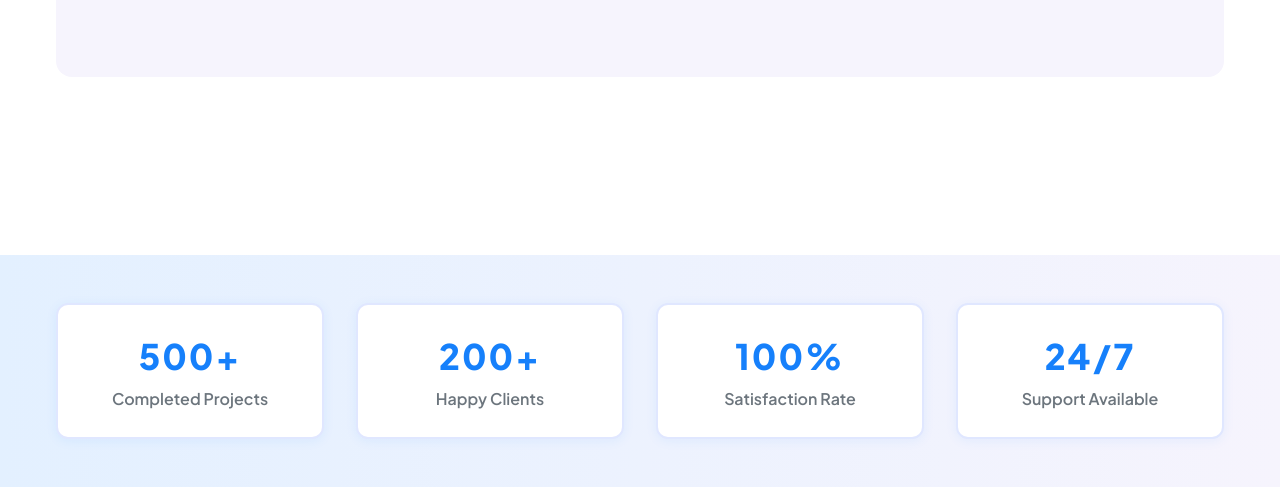
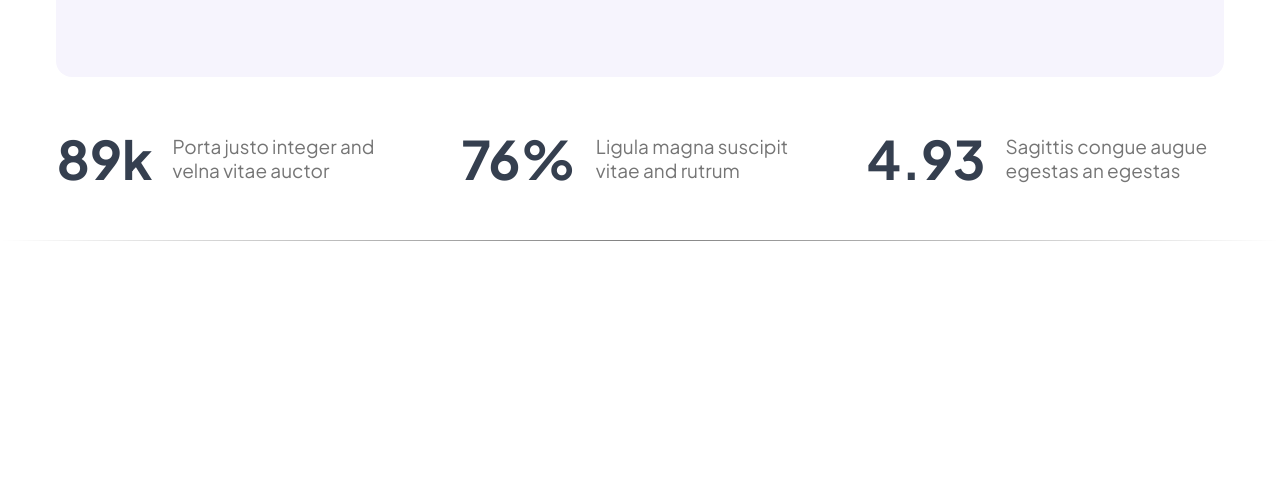
Before and after one commit to AsimRza/group-139_css, a plain HTML site: page index.html in a window 1280 px wide. Shown: the part 719-1206 px from the top of the page. After the commit the page ends 974 px from the top, so only its background shows below. Drawn offline with Linux system fonts and the light colour scheme.

Commit message:
Numbers page added

```diff
--- a/assets/css/main.css
+++ b/assets/css/main.css
@@ -328,43 +328,63 @@ button {
   }
 }
 
-.project-numbers {
-  background: linear-gradient(90deg, #e3f0ff 0%, #f6f4fd 100%);
+.numbers {
+  display: flex;
+  position: relative;
   padding: 48px 0;
+  justify-content: center;
+  align-items: center;
+  gap: 20px;
 }
 
-.project-numbers-row {
-  display: grid;
-  grid-template-columns: repeat(auto-fit, minmax(180px, 1fr));
-  gap: 32px;
+.numbers h2 {
+  font-size: 53px;
+  color: #353f4f;
+  margin-right: 20px;
 }
 
-.project-number-item {
-  background: #fff;
-  border: 2px solid #e0e7ff;
-  border-radius: 12px;
-  box-shadow: 0 2px 12px rgba(22, 128, 251, 0.07);
-  text-align: center;
-  padding: 28px 16px;
-  transition: transform 0.2s;
+.numbers p {
+  font-size: 19px;
+  color: #757575;
 }
 
-.project-number-item:hover {
-  transform: translateY(-8px) scale(1.04);
-  border-color: #1680fb;
+.number {
+  display: flex;
+  width: calc(100% / 3 - 15px);
+  margin-right: 20rpx;
+  justify-content: center;
+  align-items: center;
+  padding-inline: 14px;
 }
 
-.project-number-item h2 {
-  font-size: 2.2rem;
-  color: var(--blue-500);
-  margin-bottom: 10px;
-  font-weight: 800;
-  letter-spacing: 2px;
+hr {
+  border: none;
+  height: 1px;
+  background: linear-gradient(
+    to right,
+    transparent,
+    black,
+    transparent
+  );
+  border-radius: 4px;
+  opacity: 0.5;
 }
 
-.project-number-item p {
-  font-size: 1rem;
-  color: var(--black-300);
-  margin: 0;
-  font-weight: 600;
+@media (max-width: 768px) {
+  .numbers {
+    justify-content: center;
+    align-items: center;
+    flex-direction: column;
+    width: 600px;
+    column-gap: 40px;
+  }
+
+  .number {
+    display: inline-block;
+    width: 400px;
+  }
+
+  .number h2 {
+    text-align: center;
+  }
 }
--- a/index.html
+++ b/index.html
@@ -74,29 +74,23 @@
           />
         </div>
       </div>
+      <div class="container numbers">
+            <div class="number">
+                <h2>89k</h2>
+                <p>Porta justo integer and velna vitae auctor</p>
+            </div>
+            <div class="number">
+                <h2>76%</h2>
+                <p>Ligula magna suscipit vitae and rutrum</p>
+            </div>
+            <div class="number">
+                <h2>4.93</h2>
+                <p>Sagittis congue augue egestas an egestas</p>
+            </div>
+        </div>
+        <hr>
     </div>
-    <section class="project-numbers">
-      <div class="container">
-        <div class="project-numbers-row">
-          <div class="project-number-item">
-            <h2>500+</h2>
-            <p>Completed Projects</p>
-          </div>
-          <div class="project-number-item">
-            <h2>200+</h2>
-            <p>Happy Clients</p>
-          </div>
-          <div class="project-number-item">
-            <h2>100%</h2>
-            <p>Satisfaction Rate</p>
-          </div>
-          <div class="project-number-item">
-            <h2>24/7</h2>
-            <p>Support Available</p>
-          </div>
-        </div>
-      </div>
-    </section>
+    </div>
     <script>
       const navBtn = document.querySelector(".header-nav-btn");
       const headerRow = document.querySelector(".header");
```
